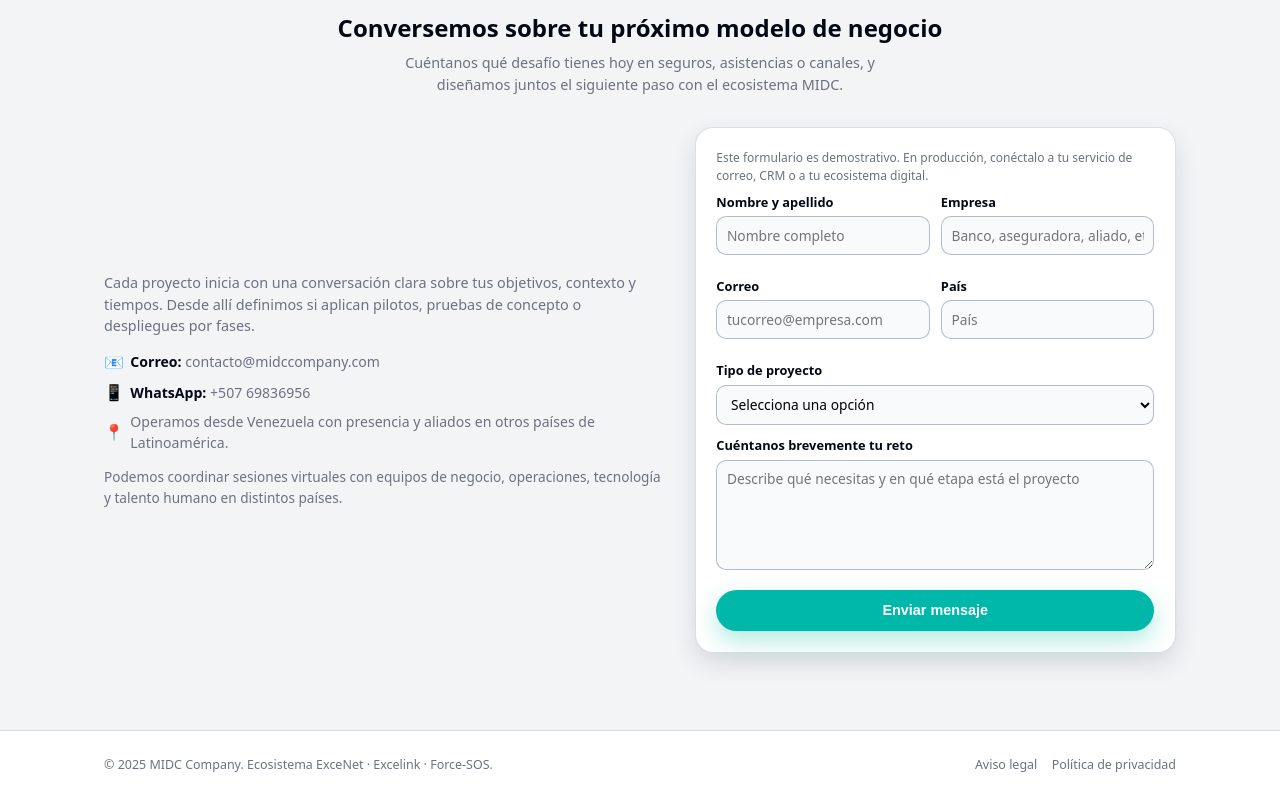
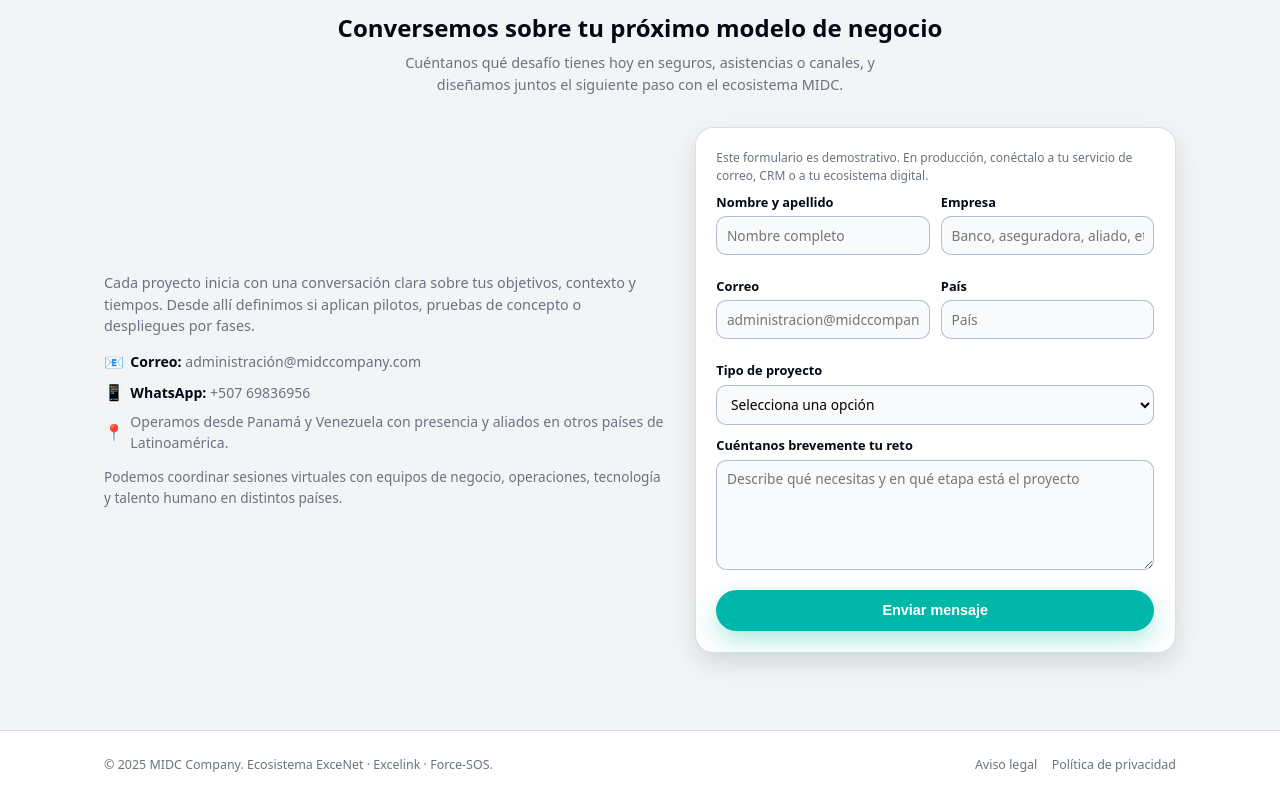
Before and after one commit to moc25-ops/midc-landing, a plain HTML site: page index.html in a window 1280 px wide. Shown: the part 2472-3271 px from the top of the page. Drawn offline with Linux system fonts and the light colour scheme.

Commit message:
Update index.html

```diff
--- a/index.html
+++ b/index.html
@@ -1017,7 +1017,7 @@
                   <span class="contact__bullet">📧</span>
                   <span>
                     <span class="contact__highlight">Correo:</span>
-                    contacto@midccompany.com
+                    administración@midccompany.com
                   </span>
                 </li>
                 <li>
@@ -1030,7 +1030,7 @@
                 <li>
                   <span class="contact__bullet">📍</span>
                   <span>
-                    Operamos desde Venezuela con presencia y aliados en otros países de Latinoamérica.
+                    Operamos desde Panamá y Venezuela con presencia y aliados en otros países de Latinoamérica.
                   </span>
                 </li>
               </ul>
@@ -1057,7 +1057,7 @@
               <div class="form__row">
                 <div class="form__group">
                   <label for="email">Correo</label>
-                  <input id="email" type="email" placeholder="tucorreo@empresa.com" required />
+                  <input id="email" type="email" placeholder=administracion@midccompany.com" required />
                 </div>
                 <div class="form__group">
                   <label for="pais">País</label>
```
